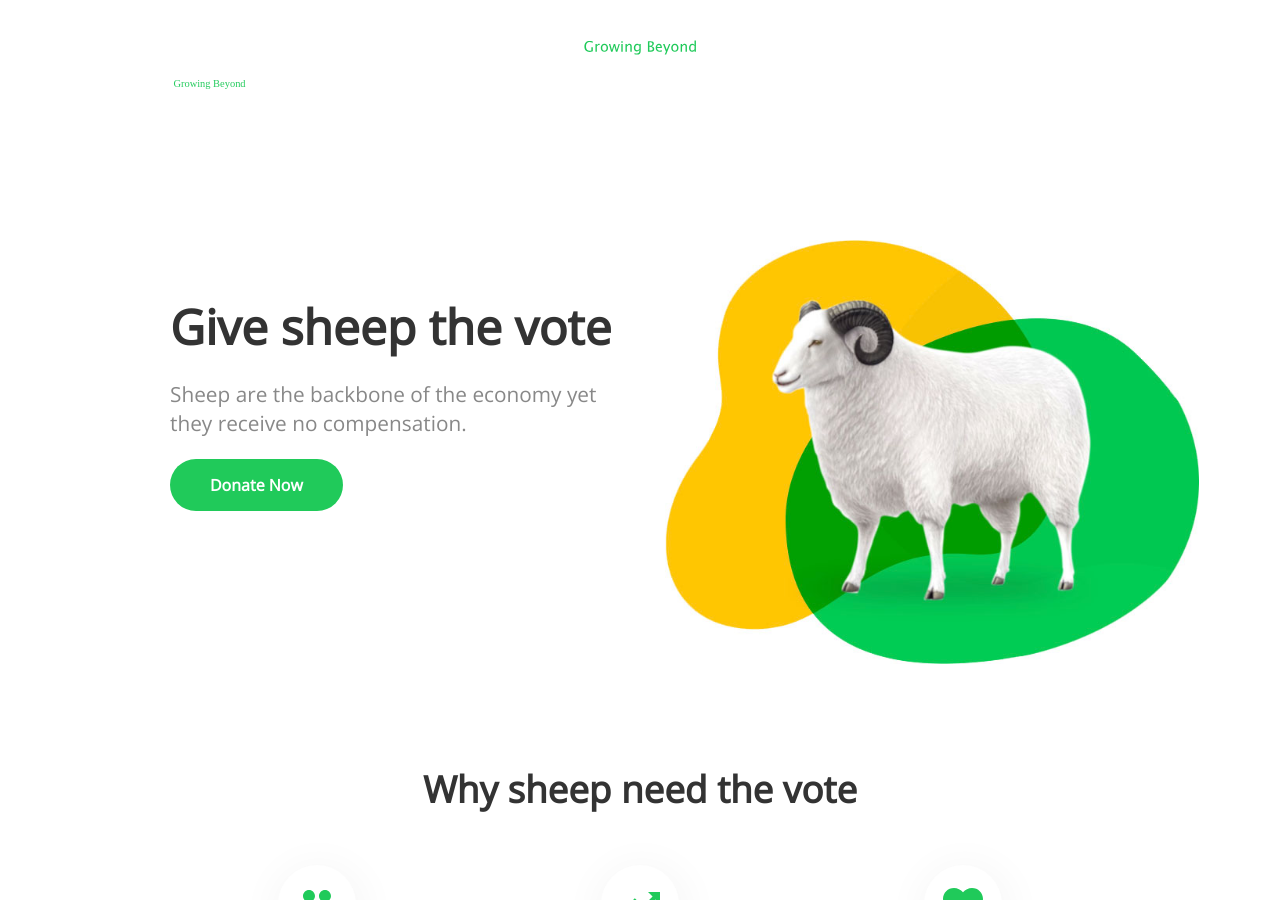
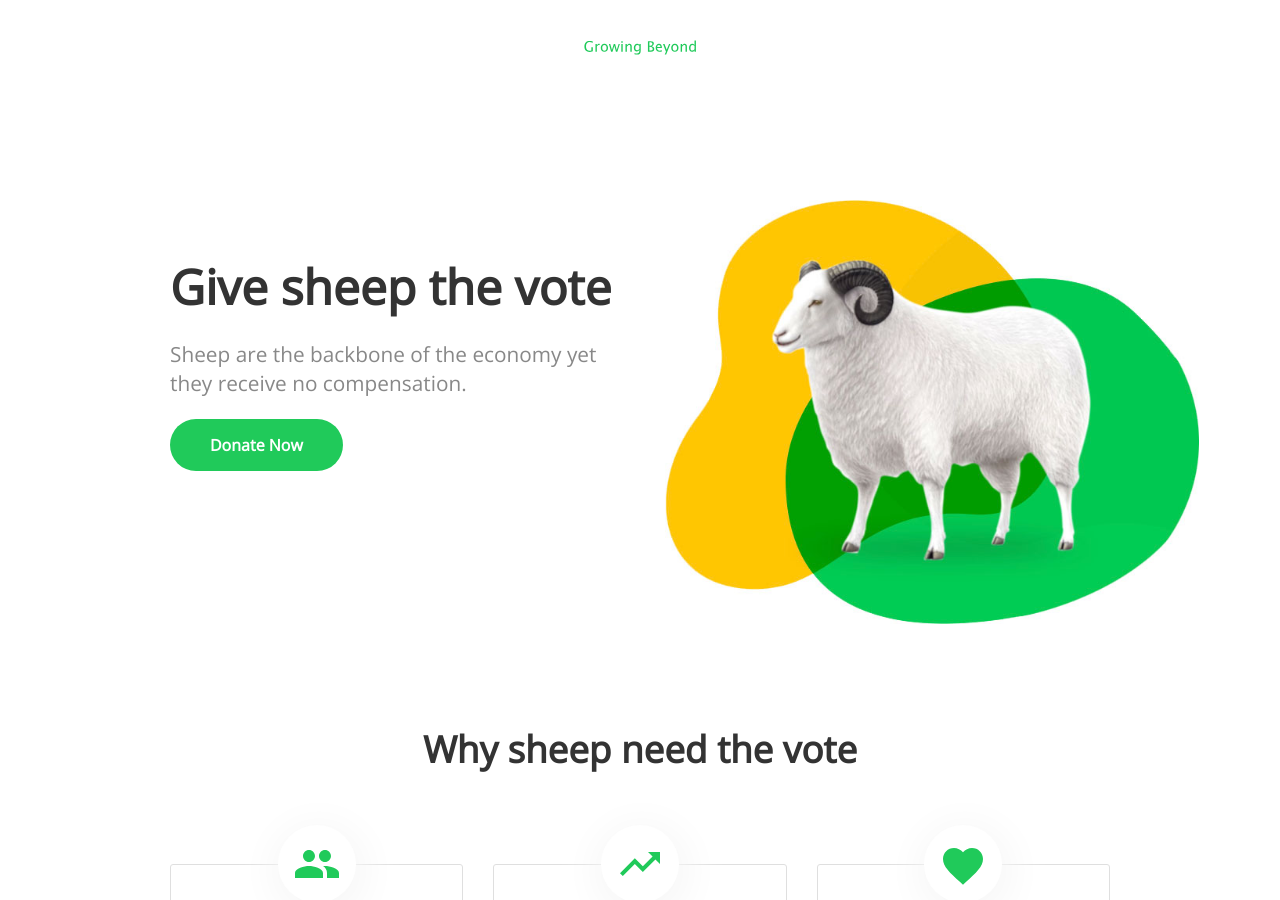
Before and after one commit to Growing-Beyond/gbsite, a Jekyll site: the page built from index.html, in a window 1280 px wide and 900 px high. Built offline with Jekyll 4.4.1, drawn with Linux system fonts in a browser that asks for light colours; nearby versions of some CDN libraries; a script that is not in the unit is left out.

Commit message:
Updated 1 file via CloudCannon.

```diff
--- a/_includes/logo.html
+++ b/_includes/logo.html
@@ -41,10 +41,3 @@
         </g>
     </g>
 </svg>
-<svg viewBox="0 0 221.634 100.425"  xmlns="http://www.w3.org/2000/svg" fill="#ffffff">
-
- <g>
-  <title>Layer 1</title>
-  <text opacity="0.97" text-anchor="start" font-family="'Catamaran'" font-size="30" stroke-width="0" id="svg_7" y="48.046" x="9.81697">Growing Beyond</text>
- </g>
-</svg>
```
